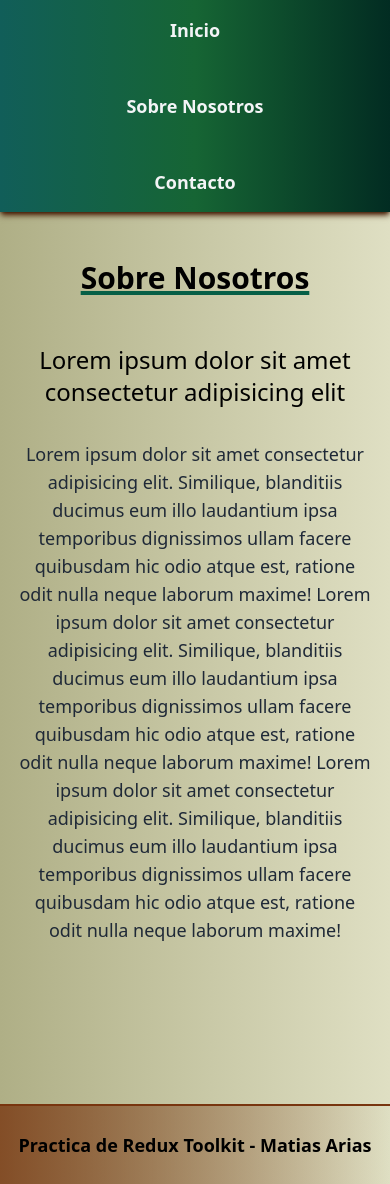
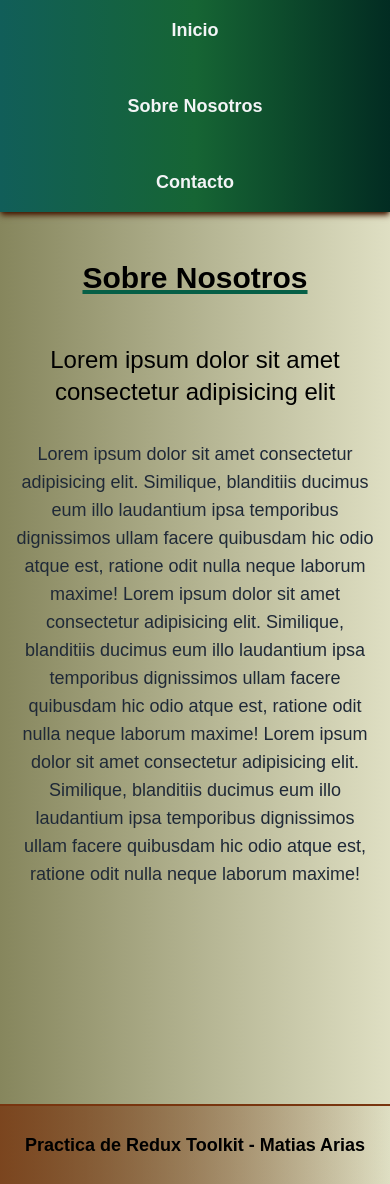
Before and after one commit to matiarias/redux-toolkit-practice-app, a React (Create React App) app: page /about in a window 390 px wide. Built offline with nearby package versions, Linux system fonts and the light colour scheme; no server answers.

Commit message:
se arreglaron styles del footer, font sizes y height de la card del home

```diff
--- a/src/components/Footer.jsx
+++ b/src/components/Footer.jsx
@@ -2,7 +2,7 @@ import React from "react";
 
 const Footer = () => {
   return (
-    <div className="h-[80px] xl:h-[110px] w-full bg-gradient-to-r from-amber-900/80 flex justify-center items-center border-t-2 border-amber-900">
+    <div className="h-[80px] xl:h-[110px] w-full bg-gradient-to-r from-amber-900/80 flex justify-center items-center text-center border-t-2 border-amber-900">
       <span className="text-lg lg:text-xl xl:text-3xl font-bold">
         Practica de Redux Toolkit - Matias Arias
       </span>
--- a/src/components/Form.jsx
+++ b/src/components/Form.jsx
@@ -27,7 +27,7 @@ const Form = () => {
   return (
     <form
       onSubmit={handleSubmit}
-      className="h-100 max-w-screen-sm mx-auto flex flex-col justify-center items-center gap-8"
+      className="h-auto max-w-screen-sm mx-auto flex flex-col items-center gap-8 bg-amber-700/20 border-4 border-emerald-900/50 rounded-lg p-8"
     >
       <input
         className="w-full py-1 lg:py-2 px-3 bg-green-800/10 text-lg lg:text-xl rounded-lg border-2 border-green-800 focus:outline-none placeholder:text-gray-800"
--- a/src/index.css
+++ b/src/index.css
@@ -2,8 +2,11 @@
 @tailwind components;
 @tailwind utilities;
 
+@import url("https://fonts.googleapis.com/css2?family=Instrument+Sans:ital,wght@0,400;0,500;0,600;0,700;1,400;1,500;1,600;1,700&display=swap");
+
 @layer base {
   body {
-    background: linear-gradient(to right, #afaf86, #dfdfc3);
+    font-family: "Instrument Sans", sans-serif;
+    background: linear-gradient(to right, #86865d, #dfdfc3);
   }
 }
--- a/src/pages/About.jsx
+++ b/src/pages/About.jsx
@@ -4,19 +4,19 @@ import { useSelector } from "react-redux";
 const About = () => {
   const aboutData = useSelector((state) => state.about);
   return (
-    <div className="min-h-screen w-full">
+    <div className="h-screen w-full">
       <h1 className="text-3xl md:text-4xl lg:text-5xl font-bold text-black text-center underline underline-offset-2 decoration-4 decoration-emerald-800 my-12">
         Sobre Nosotros
       </h1>
 
       <div className="container mx-auto mb-8">
-        <div className="flex flex-col justify-center items-center gap-8 text-center px-4">
-          <h2 className="text-2xl md:text-3xl lg:text-4xl font-normal">
+        <div className="h-auto flex flex-col justify-center items-center gap-8 text-center px-4">
+          <h2 className="text-2xl md:text-3xl lg:text-4xl xl:text-5xl font-normal">
             {aboutData.title}
           </h2>
 
-          <div className="h-auto max-w-screen-lg w-full">
-            <p className="text-lg md:text-xl lg:text-2xl text-gray-800 font-normal">
+          <div className="max-w-screen-lg w-full">
+            <p className="text-lg md:text-xl lg:text-2xl xl:text-3xl text-gray-800 font-normal">
               {aboutData.description}
             </p>
           </div>
--- a/src/pages/Contact.jsx
+++ b/src/pages/Contact.jsx
@@ -3,8 +3,9 @@ import Form from "../components/Form";
 
 const Contact = () => {
   return (
+    <>
       <div className="h-screen w-full flex flex-col justify-start items-center gap-10">
-      <h1 className="text-3xl md:text-4xl lg:text-5xl font-bold text-black text-center underline underline-offset-2 decoration-4 decoration-emerald-800 mt-8">
+        <h1 className="text-3xl md:text-4xl lg:text-5xl xl:text-6xl font-bold text-black text-center underline underline-offset-2 decoration-4 decoration-emerald-800 mt-8">
           Contacto
         </h1>
 
@@ -12,6 +13,7 @@ const Contact = () => {
           <Form />
         </div>
       </div>
+    </>
   );
 };
 
--- a/src/pages/Home.jsx
+++ b/src/pages/Home.jsx
@@ -7,20 +7,21 @@ const Home = ({ fetchData }) => {
   const title = useSelector((state) => state.catsApi.title);
 
   return (
-    <div className="min-h-screen w-full">
-      <h1 className="text-3xl md:text-4xl lg:text-5xl font-bold text-black text-center underline underline-offset-2 decoration-4 decoration-emerald-800 my-12">
+    <>
+      <div className="h-screen w-full px-8">
+        <h1 className="text-3xl sm:text-4xl lg:text-5xl font-bold text-black text-center underline underline-offset-2 decoration-4 decoration-emerald-800 my-12">
           {title}
         </h1>
 
         {loading ? (
-        <div className="h-[500px] w-full flex flex-col justify-center items-center">
+          <div className="h-[500px] w-full flex flex-col justify-center items-center text-center">
             <h2 className="text-lg sm:text-xl md:text-2xl lg:text-3xl font-bold">
               Cargando...
             </h2>
           </div>
         ) : (
           <div className="h-full w-full flex flex-col justify-start items-center gap-8 py-8 px-4">
-          <div className="h-[600px] w-full md:h-[500px]  md:w-[600px] shadow-md shadow-green-800">
+            <div className="h-[600px] w-full md:h-[500px] md:w-[600px] xl:h-[600px] shadow-lg shadow-amber-900 rounded-xl overflow-hidden">
               <img
                 className="h-full w-full object-cover object-center"
                 src={data[0]?.url}
@@ -30,13 +31,14 @@ const Home = ({ fetchData }) => {
 
             <button
               onClick={fetchData}
-            className="py-2 px-10 md:py-2 md:px-12 lg:px-16 bg-gradient-to-b from-green-800 to-emerald-600 text-gray-100 font-bold rounded-xl shadow-md shadow-emerald-950"
+              className="py-2 px-10 md:py-2 md:px-12 lg:px-16 xl:py-3 bg-gradient-to-b from-green-800 to-emerald-600 text-base md:text-lg xl:text-xl text-gray-100 font-bold rounded-xl shadow-md shadow-emerald-950"
             >
               Gatito random
             </button>
           </div>
         )}
       </div>
+    </>
   );
 };
 
```
Lines whose indentation alone changed are shown as unchanged.
